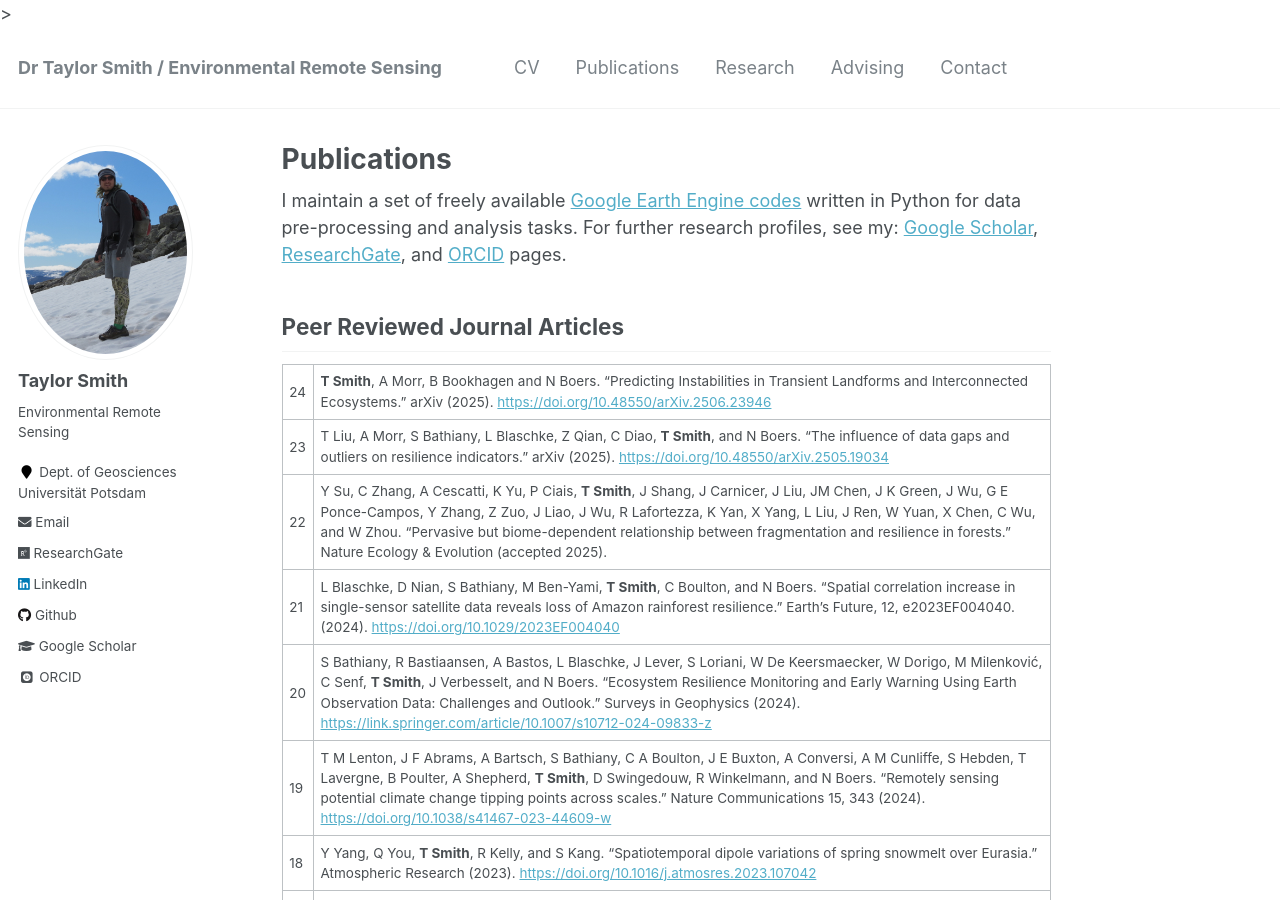
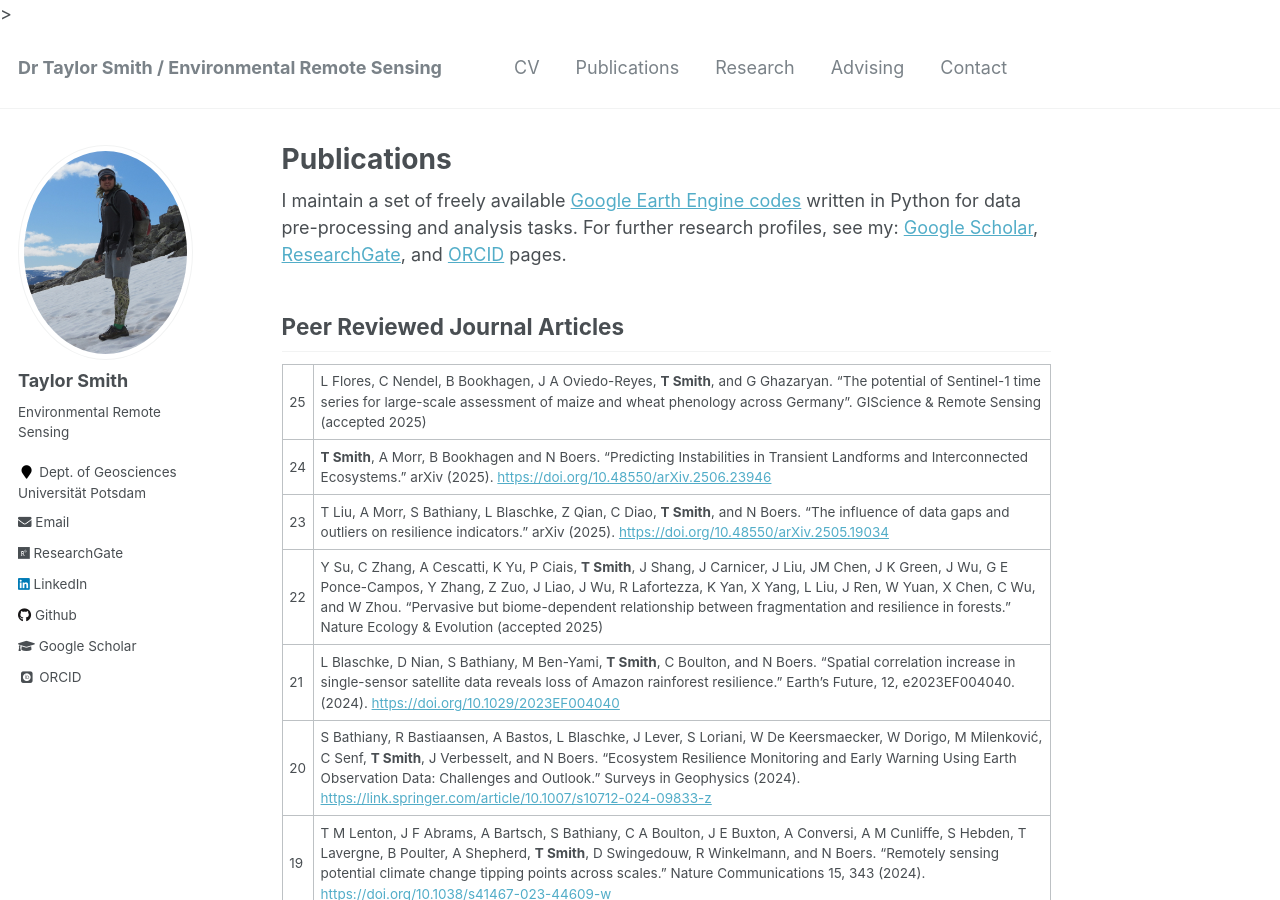
Before and after one commit to tasmi/tasmi.github.io, a Jekyll site: the page built from _pages/publications.md, in a window 1280 px wide and 900 px high. Built offline with Jekyll 4.4.1, drawn with Linux system fonts in a browser that asks for light colours; some web fonts are replaced.

Commit message:
Update publications.md

```diff
--- a/_pages/publications.md
+++ b/_pages/publications.md
@@ -9,9 +9,10 @@ I maintain a set of freely available [Google Earth Engine codes](https://github.
 
 ## Peer Reviewed Journal Articles
 
+25 | L Flores, C Nendel, B Bookhagen, J A Oviedo-Reyes, **T Smith**, and G Ghazaryan. "The potential of Sentinel-1 time series for large-scale assessment of maize and wheat phenology across Germany". GIScience & Remote Sensing (accepted 2025)
 24 | **T Smith**, A Morr, B Bookhagen and N Boers. "Predicting Instabilities in Transient Landforms and Interconnected Ecosystems." arXiv (2025). [https://doi.org/10.48550/arXiv.2506.23946](https://doi.org/10.48550/arXiv.2506.23946)
 23 | T Liu, A Morr, S Bathiany, L Blaschke, Z Qian, C Diao, **T Smith**, and N Boers. "The influence of data gaps and outliers on resilience indicators." arXiv (2025). [https://doi.org/10.48550/arXiv.2505.19034](https://doi.org/10.48550/arXiv.2505.19034)
-22 | Y Su, C Zhang, A Cescatti, K Yu, P Ciais, **T Smith**, J Shang, J Carnicer, J Liu, JM Chen, J K Green, J Wu, G E Ponce-Campos, Y Zhang, Z Zuo, J Liao, J Wu, R Lafortezza, K Yan, X Yang, L Liu, J Ren, W Yuan, X Chen, C Wu, and W Zhou. "Pervasive but biome-dependent relationship between fragmentation and resilience in forests." Nature Ecology & Evolution (accepted 2025).
+22 | Y Su, C Zhang, A Cescatti, K Yu, P Ciais, **T Smith**, J Shang, J Carnicer, J Liu, JM Chen, J K Green, J Wu, G E Ponce-Campos, Y Zhang, Z Zuo, J Liao, J Wu, R Lafortezza, K Yan, X Yang, L Liu, J Ren, W Yuan, X Chen, C Wu, and W Zhou. "Pervasive but biome-dependent relationship between fragmentation and resilience in forests." Nature Ecology & Evolution (accepted 2025)
 21 | L Blaschke, D Nian, S Bathiany, M Ben-Yami, **T Smith**, C Boulton, and N Boers. "Spatial correlation increase in single-sensor satellite data reveals loss of Amazon rainforest resilience." Earth's Future, 12, e2023EF004040.  (2024). [https://doi.org/10.1029/2023EF004040](https://doi.org/10.1029/2023EF004040)
 20 | S Bathiany, R Bastiaansen, A Bastos, L Blaschke, J Lever, S Loriani, W De Keersmaecker, W Dorigo, M Milenković, C Senf, **T Smith**, J Verbesselt, and N Boers. "Ecosystem Resilience Monitoring and Early Warning Using Earth Observation Data: Challenges and Outlook."  Surveys in Geophysics (2024). [https://link.springer.com/article/10.1007/s10712-024-09833-z](https://link.springer.com/article/10.1007/s10712-024-09833-z)
 19 | T M Lenton, J F Abrams, A Bartsch, S Bathiany, C A Boulton, J E Buxton, A Conversi, A M Cunliffe, S Hebden, T Lavergne, B Poulter, A Shepherd, **T Smith**, D Swingedouw, R Winkelmann, and N Boers. "Remotely sensing potential climate change tipping points across scales." Nature Communications 15, 343 (2024). [https://doi.org/10.1038/s41467-023-44609-w](https://doi.org/10.1038/s41467-023-44609-w)
```
